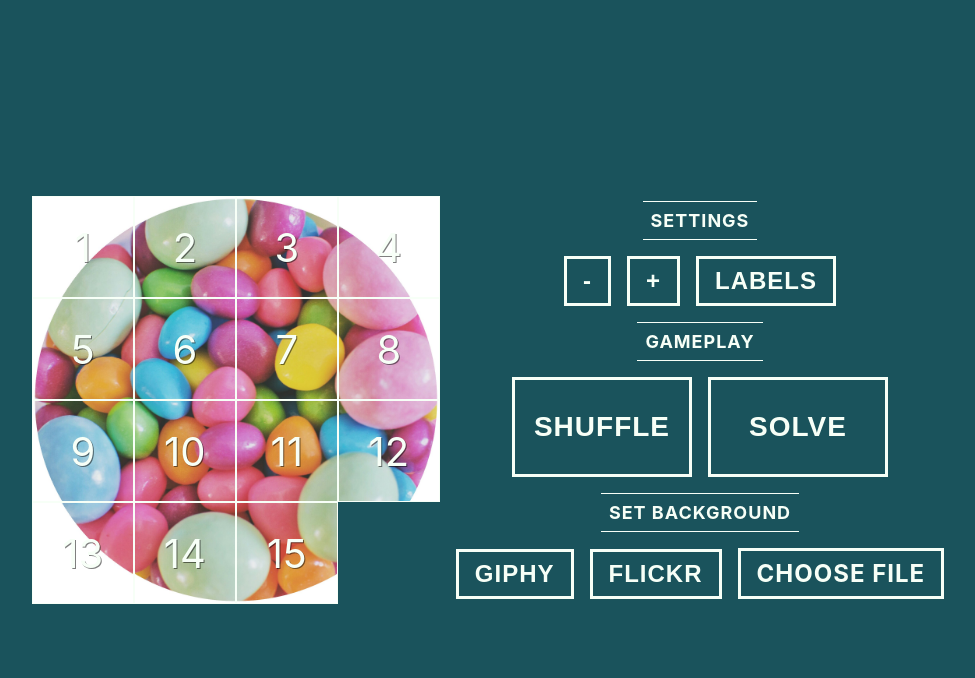
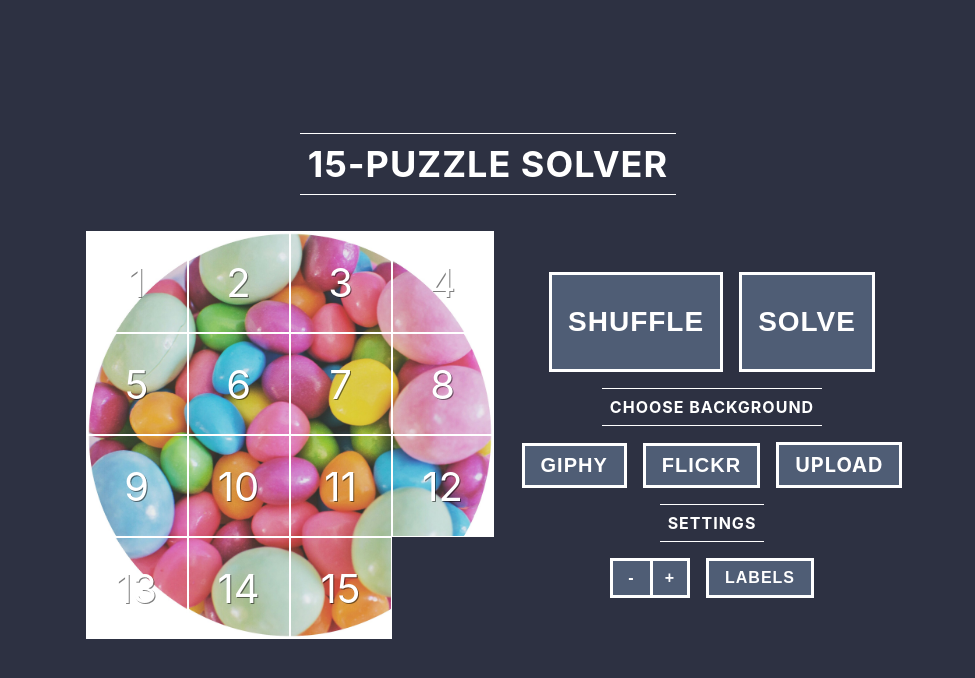
Before and after one commit to liukaren/slider-puzzle, a React (Create React App) app: page / in a window 1280 px wide. Shown: the top 678 px of the page, without its empty margins (152-1127 px from the left). Built offline with nearby package versions, Linux system fonts and the light colour scheme; what @giphy/js-fetch-api would draw is missing.

Commit message:
Style updates.

```diff
--- a/src/App.module.scss
+++ b/src/App.module.scss
@@ -2,13 +2,14 @@
 
 .app {
   text-align: center;
-  background-color: $color1;
-  min-height: calc(100vh - #{$gutterMd * 2});
+  background-color: $colorBackground;
+  box-sizing: border-box;
+  min-height: 100vh;
+  padding: $gutterLg;
   display: flex;
   flex-direction: column;
   align-items: center;
   justify-content: center;
-  padding: $gutterMd;
 }
 
 .controls {
--- a/src/BackgroundPicker.js
+++ b/src/BackgroundPicker.js
@@ -154,7 +154,7 @@ function GiphyBackgroundPicker({ setBackground, onClose }) {
   );
 }
 
-export default function ({ setBackground }) {
+export default function ({ setBackground, buttonClassName }) {
   const [showGiphy, setShowGiphy] = React.useState(false);
   const [showFlickr, setShowFlickr] = React.useState(false);
   const imageUpload = React.useRef();
@@ -185,12 +185,12 @@ export default function ({ setBackground }) {
   return (
     <>
       <Button
-        className={styles.button}
+        className={buttonClassName}
         onClick={() => setShowGiphy(!showGiphy)}>
         Giphy
       </Button>
       <Button
-        className={styles.button}
+        className={buttonClassName}
         onClick={() => setShowFlickr(!showFlickr)}>
         Flickr
       </Button>
@@ -214,8 +214,10 @@ export default function ({ setBackground }) {
         ref={imageUpload}
         onChange={onUpload}
       />
-      <label className={styles.uploadLabel} htmlFor="image-bg">
-        Choose file
+      <label
+        className={cn(styles.uploadLabel, buttonClassName)}
+        htmlFor="image-bg">
+        Upload
       </label>
     </>
   );
--- a/src/BackgroundPicker.module.scss
+++ b/src/BackgroundPicker.module.scss
@@ -27,10 +27,6 @@ $imgSize: 150px;
   vertical-align: middle;
 }
 
-.button {
-  @include marginRightUnlessLast($gutterMd);
-}
-
 .uploadInput {
   // https://tympanus.net/codrops/2015/09/15/styling-customizing-file-inputs-smart-way/
   width: 0.1px;
@@ -41,21 +37,22 @@ $imgSize: 150px;
   z-index: -1;
 
   & + label {
+    // TODO: de-dup with button
     cursor: pointer;
     display: inline-block;
-    font-size: $fontSizeMd;
     font-weight: bold;
     letter-spacing: 1px;
     padding: $gutterSm $gutterMd;
     text-transform: uppercase;
     transition: color $transition, background $transition;
 
-    border: 3px solid $color3;
-    color: $color3;
+    border: 3px solid $colorLight;
+    background-color: $colorDark;
+    color: $colorLight;
     &:hover,
     &:active {
-      color: $color2;
-      background: $color3;
+      color: $colorAccent;
+      background: $colorLight;
     }
   }
 
--- a/src/Board.js
+++ b/src/Board.js
@@ -212,8 +212,10 @@ export default function Board() {
   }, [background, dimension]);
 
   return (
+    <>
+      <h1 className={styles.title}>15-puzzle solver</h1>
       <div className={styles.wrapper}>
-      <div>
+        <div className={styles.board}>
           {board.tiles.map((rowValues, row) => (
             <div className={styles.row} key={row}>
               {rowValues.map((tile, col) => {
@@ -258,27 +260,6 @@ export default function Board() {
           ))}
         </div>
         <div className={styles.controls}>
-        <div className={styles.controlHeader}>Settings</div>
-        <div className={styles.controlGroup}>
-          <Button
-            className={styles.control}
-            disabled={dimension === 3 || isSolving}
-            onClick={() => setDimension(dimension - 1)}>
-            -
-          </Button>
-          <Button
-            className={styles.control}
-            disabled={dimension === 5 || isSolving}
-            onClick={() => setDimension(dimension + 1)}>
-            +
-          </Button>
-          <Button
-            className={styles.control}
-            onClick={() => setShowNumbers(!showNumbers)}>
-            {showNumbers ? 'Labels' : <s>Labels</s>}
-          </Button>
-        </div>
-        <div className={styles.controlHeader}>Gameplay</div>
           <div className={styles.controlGroup}>
             <Button
               className={cn(styles.control, styles.main)}
@@ -288,17 +269,43 @@ export default function Board() {
               Shuffle
             </Button>
             <Button
-            className={cn(styles.control, styles.main)}
+              className={cn(styles.control, styles.main, {
+                [styles.stop]: isSolving
+              })}
               onClick={isSolving ? onClickStop : onClickSolve}
               type="button">
               {isSolving ? 'Stop' : 'Solve'}
             </Button>
           </div>
-        <div className={styles.controlHeader}>Set background</div>
+          <div className={styles.controlHeader}>Choose background</div>
           <div className={styles.controlGroup}>
-          <BackgroundPicker setBackground={setBackground} />
+            <BackgroundPicker
+              buttonClassName={styles.control}
+              setBackground={setBackground}
+            />
+          </div>
+          <div className={styles.controlHeader}>Settings</div>
+          <div className={styles.controlGroup}>
+            <Button
+              className={cn(styles.control, styles.setting, styles.size)}
+              disabled={dimension === 3 || isSolving}
+              onClick={() => setDimension(dimension - 1)}>
+              -
+            </Button>
+            <Button
+              className={cn(styles.control, styles.setting, styles.size)}
+              disabled={dimension === 5 || isSolving}
+              onClick={() => setDimension(dimension + 1)}>
+              +
+            </Button>
+            <Button
+              className={cn(styles.control, styles.setting)}
+              onClick={() => setShowNumbers(!showNumbers)}>
+              {showNumbers ? 'Labels' : <s>Labels</s>}
+            </Button>
           </div>
         </div>
       </div>
+    </>
   );
 }
--- a/src/Board.module.scss
+++ b/src/Board.module.scss
@@ -1,8 +1,34 @@
 @import 'constants.scss';
+
+.title {
+  border-top: 1px solid $colorLight;
+  border-bottom: 1px solid $colorLight;
+  color: $colorLight;
+  font-size: $fontSizeXl;
+  letter-spacing: 1px;
+  margin: 0 0 $gutterLg;
+  padding: $gutterSm;
+  text-transform: uppercase;
+}
 
 .wrapper {
   display: flex;
   align-items: center;
+  justify-content: center;
+  flex-wrap: wrap;
+}
+
+.board {
+  margin-bottom: $gutterMd;
+
+  // Prevents jumping when toggling board dimensions
+  min-width: $tileSize * 4 + $gutterMd * 2;
+  min-height: $tileSize * 4 + $gutterMd * 2;
+
+  display: flex;
+  flex-direction: column;
+  align-items: center;
+  justify-content: center;
 }
 
 .row {
@@ -18,7 +44,7 @@
 
   border: 1px solid transparent; // For consistent sizing
   &.nonEmpty {
-    border: 1px solid $color3;
+    border: 1px solid $colorLight;
     cursor: pointer;
 
     position: relative;
@@ -34,7 +60,7 @@
 
   @include centerChildren();
   & > .number {
-    color: $color3;
+    color: $colorLight;
     font-size: 40px;
     text-shadow: 1px 1px rgba(0, 0, 0, 0.5);
   }
@@ -63,9 +89,9 @@
 
 .controlHeader {
   display: inline-block;
-  color: $color3;
-  border-top: 1px solid $color3;
-  border-bottom: 1px solid $color3;
+  color: $colorLight;
+  border-top: 1px solid $colorLight;
+  border-bottom: 1px solid $colorLight;
   font-size: $fontSizeSm;
   font-weight: bold;
   letter-spacing: 1px;
@@ -74,15 +100,28 @@
   text-transform: uppercase;
 }
 
-.controlGroup {
-  @include marginBottomUnlessLast($gutterMd);
-}
-
 .control {
   &.main {
-    width: 180px;
     height: 100px;
     font-size: $fontSizeLg;
   }
+  &.stop {
+    background-color: $colorWarning;
+  }
+  &.setting {
+    font-size: $fontSizeSm;
+  }
+  &.size {
+    font-size: $fontSizeSm;
+    padding: 0;
+    width: 40px;
+    height: 40px;
+    &:first-of-type {
+      margin-right: 0;
+      border-right: 0;
+    }
+  }
+  font-size: $fontSizeMd;
+  margin-bottom: $gutterMd;
   @include marginRightUnlessLast($gutterMd);
 }
--- a/src/Button.module.scss
+++ b/src/Button.module.scss
@@ -3,19 +3,19 @@
 // https://tympanus.net/codrops/2013/06/13/creative-button-styles/
 .button {
   background: none;
-  font-size: $fontSizeMd;
   font-weight: bold;
   letter-spacing: 1px;
   padding: $gutterSm $gutterMd;
   text-transform: uppercase;
   transition: color $transition, background $transition;
 
-  border: 3px solid $color3;
-  color: $color3;
+  border: 3px solid $colorLight;
+  background-color: $colorDark;
+  color: $colorLight;
   &:hover:not(:disabled),
   &:active {
-    color: $color2;
-    background: $color3;
+    color: $colorAccent;
+    background: $colorLight;
   }
   &:disabled {
     border-color: grey;
@@ -23,7 +23,7 @@
   }
   &:focus {
     outline: none;
-    border-color: $color5;
+    border-color: $colorAccent;
   }
 
   &:not(:disabled) {
--- a/src/SearchInput.module.scss
+++ b/src/SearchInput.module.scss
@@ -2,7 +2,7 @@
 
 .input {
   border: 0;
-  color: $color1;
+  color: $colorDark;
   font-size: $fontSizeLg;
   font-weight: bold;
   letter-spacing: 1px;
@@ -18,12 +18,12 @@
   width: $fontSizeLg;
   height: $fontSizeLg;
   margin-left: $gutterMd;
-  fill: $color1;
+  fill: $colorDark;
 }
 
 .wrapper {
   display: flex;
   align-items: center;
-  border: 3px solid $color1;
+  border: 3px solid $colorDark;
   padding: $gutterMd;
 }
--- a/src/constants.scss
+++ b/src/constants.scss
@@ -1,12 +1,13 @@
-$color1: #1a535c;
-$color2: #4ecdc4;
-$color3: #f7fff7;
-$color4: #ff6b6b;
-$color5: #ffe66d;
+$colorDark: #4f5d75;
+$colorLight: #ffffff;
+$colorWarning: #ab3428;
+$colorAccent: #ef8354;
+$colorBackground: #2d3142;
 
-$fontSizeSm: 18px;
-$fontSizeMd: 24px;
+$fontSizeSm: 16px;
+$fontSizeMd: 20px;
 $fontSizeLg: 28px;
+$fontSizeXl: 36px;
 
 $tileSize: 100px; // Sync with constant in Board.js
 $numberSize: 50px;
@@ -14,6 +15,7 @@ $transition: 250ms;
 
 $gutterSm: 8px;
 $gutterMd: 16px;
+$gutterLg: 24px;
 
 $zIndexModal: 10;
 
```
Lines whose indentation alone changed are shown as unchanged.
